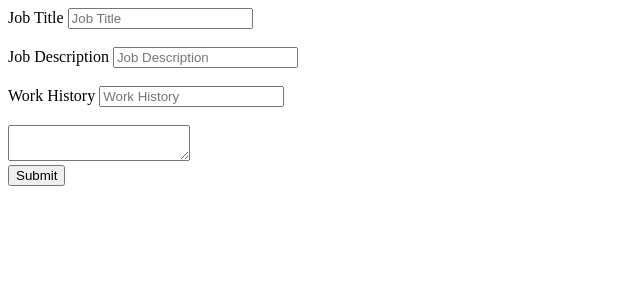
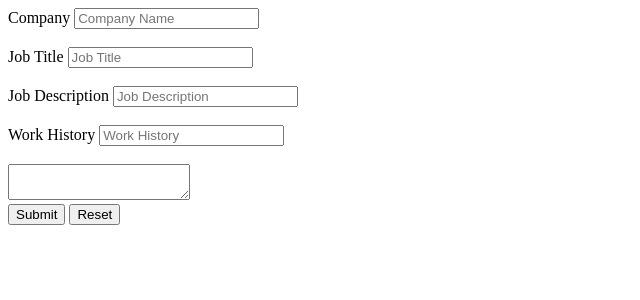
Before and after one commit to affansaiyed/summary-generator, a Flask app: page / in a window 1280 px wide. Shown: the top 300 px of the page, without its empty margins (0-640 px from the left). Run offline with Flask 3, Linux system fonts and the light colour scheme.

Commit message:
created user class, added field for company name

```diff
--- a/app.py
+++ b/app.py
@@ -7,17 +7,29 @@ from wtforms import FileField, SubmitField
 
 app = Flask(__name__)
 
+class User:
+     def __init__(self, job, description, experience, company):
+          self.job = job
+          self.description = description
+          self.experience = experience
+          self.company = company
+          return
+
+     def __str__(self):
+          return f'Job Title: {self.job}, Preferred Qualifications: {self.description}, Hiring Company: {self.company}, Past Work Experience: {self.experience}>'
+
 @app.route('/')
 def home():
      return render_template('index.html')
 
 @app.route('/submit', methods = ['POST'])
-def input_form():
+def index():
       if request.method == 'POST':
+          comp_name = request.form['comp_name']
           job_title = request.form['job_title']
           job_desc = request.form['job_desc']
           work_exp = request.form['work_exp']
-      return render_template('index.html', title = job_title, desc = job_desc, exp = work_exp)
+      return render_template('index.html', comp = comp_name, title = job_title, desc = job_desc, exp = work_exp)
 
 if __name__ == "__main__":
     app.run()
--- a/templates/index.html
+++ b/templates/index.html
@@ -3,12 +3,15 @@
   <head>
     <meta charset="UTF-8" />
     <meta name="viewport" content="width=device-width, initial-scale=1.0" />
+    <link rel = "stylesheet" href = "..//static/style.css">
     <title>Cover Letter Generator</title>
   </head>
   <body>
     <div id="root"></div>
     <div class="form-group">
       <form action = "/submit" method = "POST">
+        <label for = "Company">Company</label>
+        <input type = "text" placeholder = "Company Name" name = "comp_name"><br><br>
         <label for = "Job Title">Job Title</label>
         <input type = "text" placeholder = "Job Title" name = "job_title"><br><br>
         <label for = "Job Description">Job Description</label>
@@ -23,5 +26,6 @@
       </form>
     </div>
     <input type = "submit" value = "Submit" class = "button">
+    <input type = "reset" value = "Reset" class = "button">
   </body>
 </html>
```
Also changed, not shown: static/style.css (added).
